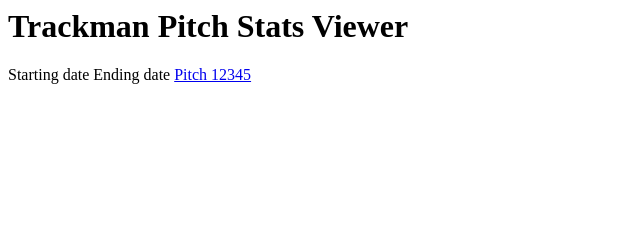
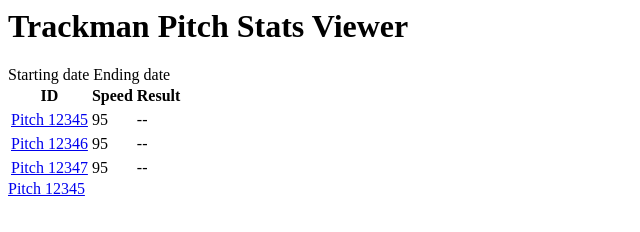
Before and after one commit to MKatausk/mkatausk.github.io, a plain HTML site: page index.html in a window 1280 px wide. Shown: the whole page, without its empty margins (0-640 px from the left). Drawn offline with Linux system fonts and the light colour scheme.

Commit message:
Added a table.html

```diff
--- a/index.html
+++ b/index.html
@@ -6,6 +6,30 @@
     <h1> Trackman Pitch Stats Viewer</h1>
     Starting date
     Ending date
+    <table>
+      <tr>
+        <th>ID</th>
+        <th>Speed</th>
+        <th>Result</th>
+        <tr>
+        </tr>
+        <td><a href= "details.html">Pitch 12345</a></td>
+        <td>95</td>
+        <td>--</td>
+      </tr>
+       <tr>
+        </tr>
+        <td><a href= "details.html">Pitch 12346</a></td>
+        <td>95</td>
+        <td>--</td>
+      </tr>
+      <tr>
+        </tr>
+        <td><a href= "details.html">Pitch 12347</a></td>
+        <td>95</td>
+        <td>--</td>
+      </tr>
+    </table>
     <a href="details.html">Pitch 12345</a>
   </body>
 </html>
```
